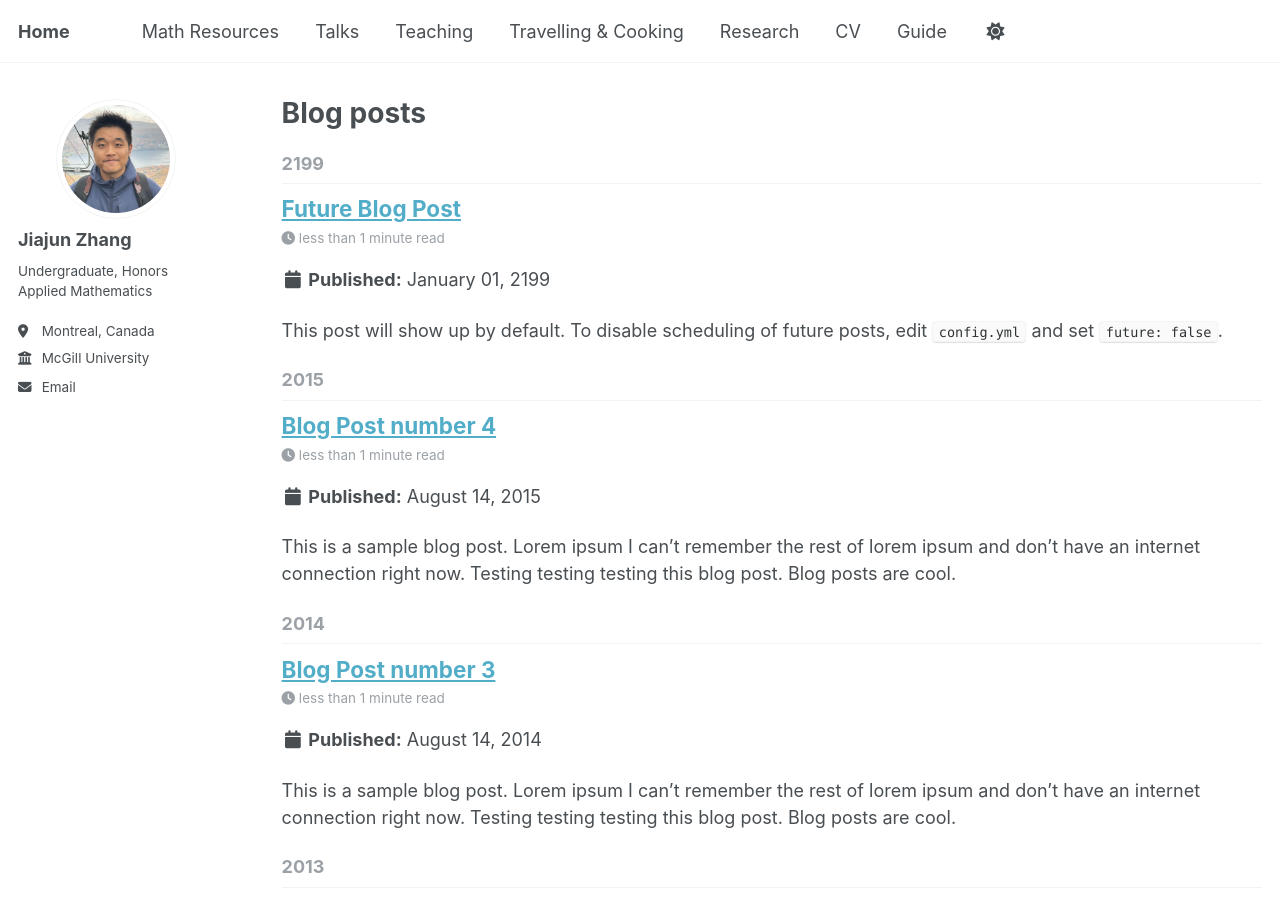
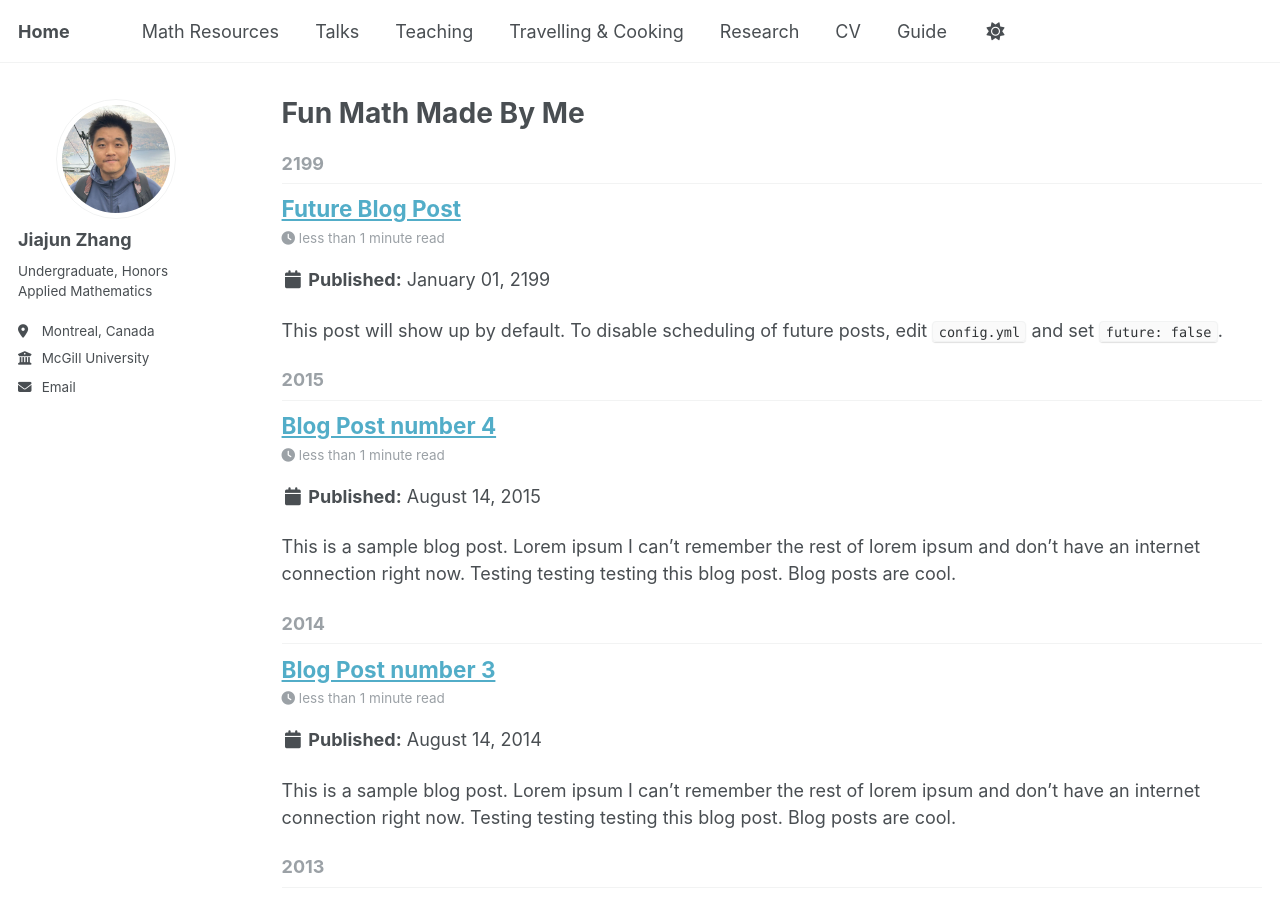
Before and after one commit to JohanssonRein/JohanssonRein.github.io, a Jekyll site: the page built from _pages/funmath.html, in a window 1280 px wide and 900 px high. Built offline with Jekyll 4.4.1, drawn with Linux system fonts in a browser that asks for light colours.

Commit message:
Update and rename year-archive.html to funmath.html

```diff
--- a/_pages/year-archive.html
+++ b/_pages/funmath.html
@@ -1,10 +1,10 @@
 ---
 layout: archive
-permalink: /year-archive/
-title: "Blog posts"
+permalink: /funmath/
+title: "Fun Math Made By Me"
 author_profile: true
 redirect_from:
-  - /wordpress/blog-posts/
+  - /wordpress/funmath/
 ---
 
 {% include base_path %}
```
